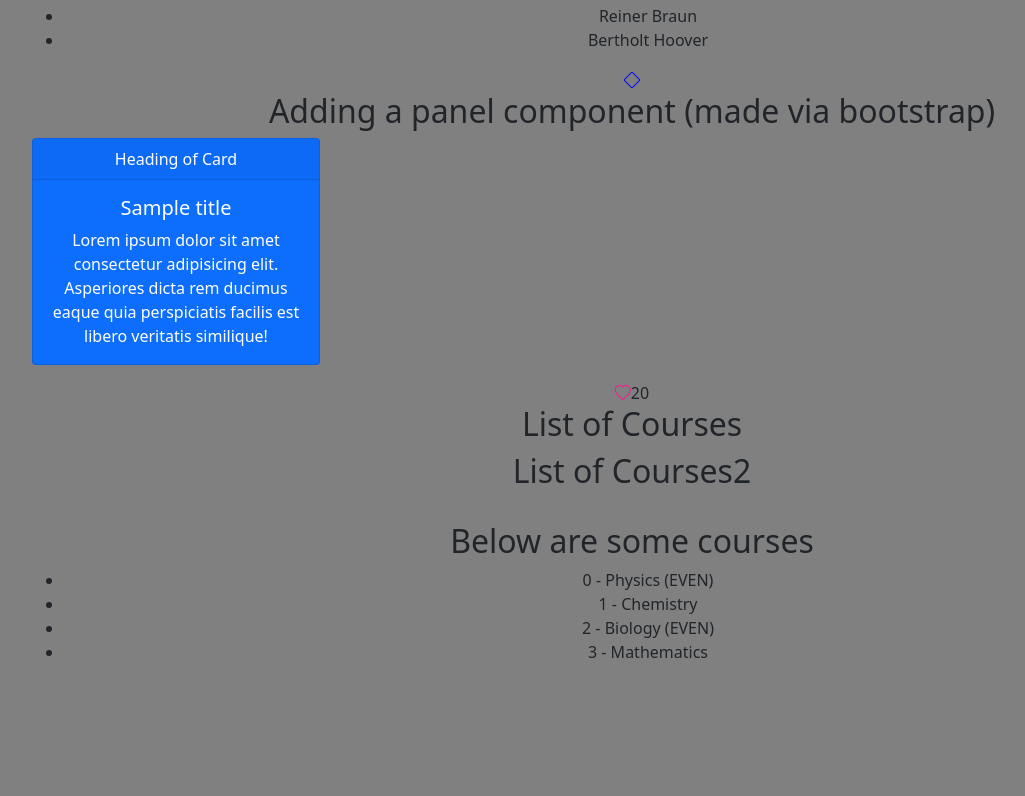
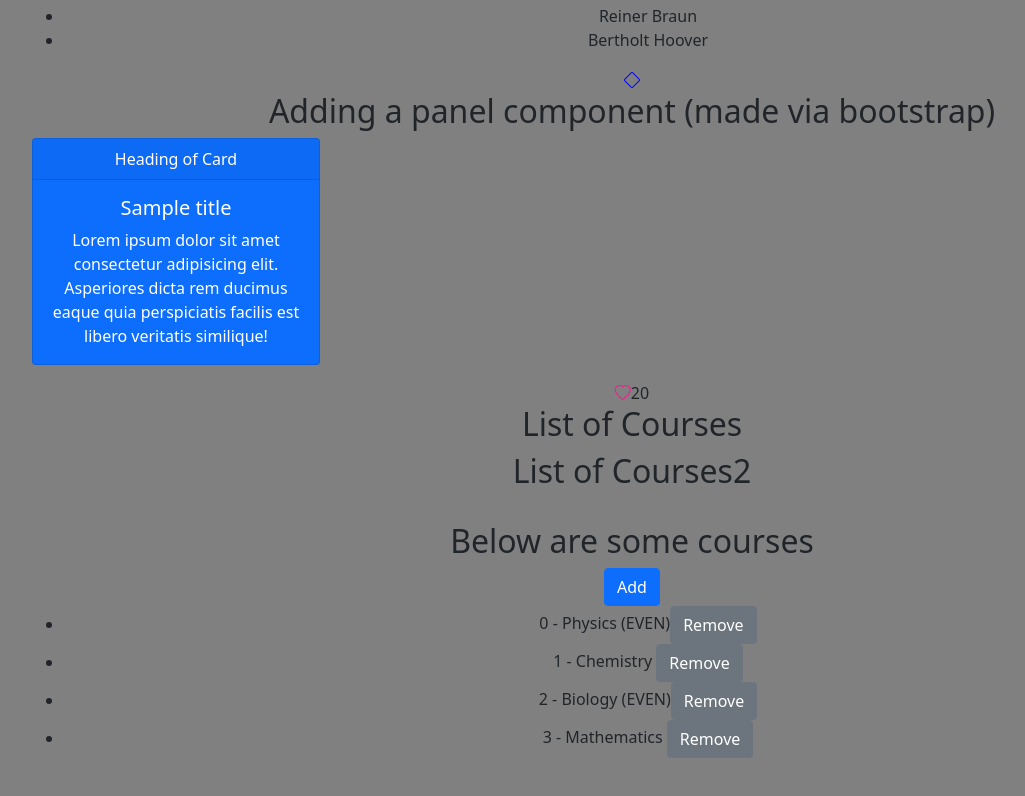
Before and after one commit to prerit714/angular-first-project, an Angular app: page / in a window 1280 px wide. Shown: the part 2115-2911 px from the top of the page, without its empty margins (8-1033 px from the left). Before the commit the page ends 2835 px from the top, so only its background shows below. Built offline with nearby package versions, Linux system fonts and the light colour scheme.

Commit message:
Made a working removable items in arrays using ngFor and ngIf directive

```diff
--- a/src/app/app.component.html
+++ b/src/app/app.component.html
@@ -48,6 +48,7 @@
   <br>
   <!-- Using ngFor -->
   <h2>Below are some courses</h2>
+  <button class="btn btn-primary" (click)="onAdd()">Add</button>
   <ul>
     <!--
       using features of exported values by ngFor
@@ -57,6 +58,7 @@
     <li *ngFor="let course of courses; index as idx; even as isEven;">
       <!-- idx can be interpolated -->
       {{ idx }} - {{ course.name }} <span *ngIf="isEven">(EVEN)</span>
+      <button class="btn btn-secondary" (click)="onRemove(course)">Remove</button>
     </li>
   </ul>
 </body>
--- a/src/app/app.component.ts
+++ b/src/app/app.component.ts
@@ -29,4 +29,22 @@ export class AppComponent {
   onFavoriteChange(newArgs: FavoriteChangedEventArgs): void {
     console.log("onFavoriteChange() is called with: ", newArgs);
   }
+  onAdd(): void {
+    // For adding courses
+    this.courses.push({
+      id: Math.ceil(Math.random() * 1000),
+      name: "Chadology"
+    });
+    // IMPORTANT
+    // Angular has a change detection mechanism for Ajax-Request,
+    // Button clicks and timers
+    // The dom will be rendered again
+  }
+  onRemove(course: {id: number, name: string}): void {
+    // For removing courses
+    // You can blackboxify the logic here
+    const indexOfCourseToDelete = this.courses.indexOf(course);
+    this.courses.splice(indexOfCourseToDelete, 1);
+    // THIS WORKS!!!
+  }
 }
```
